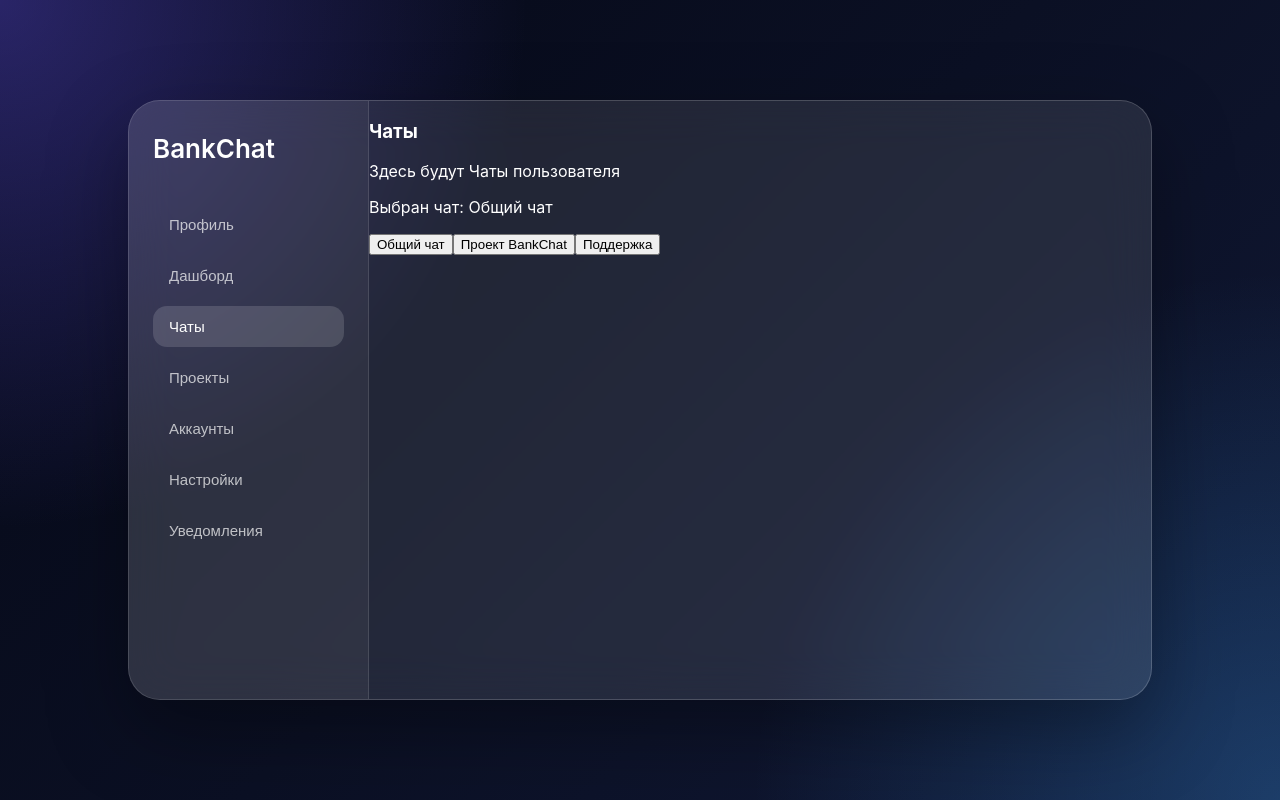
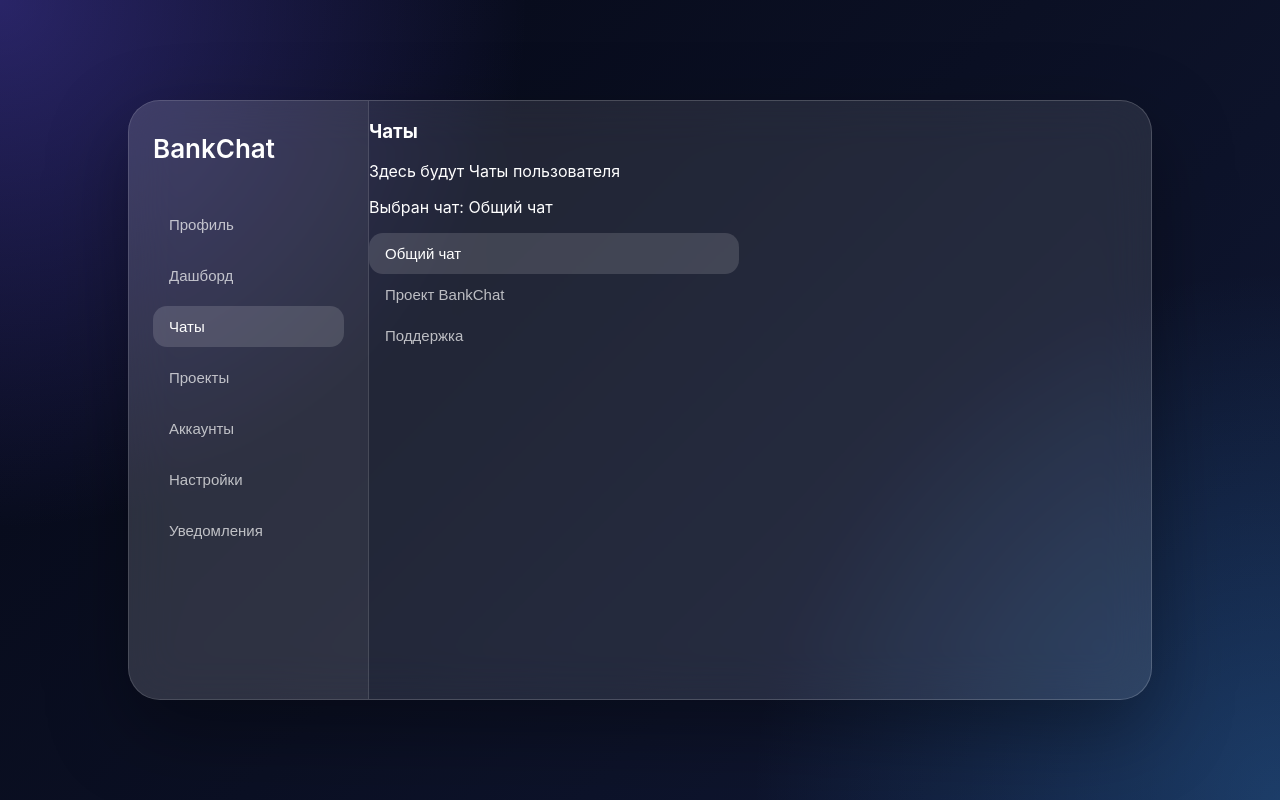
Before and after one commit to Polevov96/BankChat-javaReact, a React (Vite) app in the folder frontend/: page / in a window 1280 px wide. Both pictures are taken after a click on the button "Чаты". Built offline with nearby package versions, Linux system fonts and the light colour scheme.

Commit message:
добавить выделение активного чата

```diff
--- a/frontend/src/App.css
+++ b/frontend/src/App.css
@@ -90,7 +90,29 @@
   background: rgba(255, 255, 255, 0.14);
   color: white;
 }
+.chat-item {
+  width: 100%;
+  padding: 12px 16px;
 
+  border: none;
+  border-radius: 14px;
+
+  background: transparent;
+
+  color: rgba(255, 255, 255, 0.7);
+
+  text-align: left;
+  font-size: 15px;
+
+  cursor: pointer;
+
+  transition: 0.25s ease;
+}
+
+.chat-item.active {
+  background: rgba(255, 255, 255, 0.14);
+  color: white;
+}
 @media (max-width: 768px) {
   .glass-panel {
     flex-direction: column;
--- a/frontend/src/App.tsx
+++ b/frontend/src/App.tsx
@@ -26,7 +26,11 @@ function App() {
           {activeSection === "chats" && (
             <div>
               <p>Выбран чат: {activeChat?.title}</p>
-              <ChatList chats={chats} onSelectChat={setActiveChatId} />
+              <ChatList
+                chats={chats}
+                activeChatId={activeChatId}
+                onSelectChat={setActiveChatId}
+              />
             </div>
           )}
         </section>
--- a/frontend/src/components/ChatList.tsx
+++ b/frontend/src/components/ChatList.tsx
@@ -2,14 +2,21 @@ import type { Chat } from "../types/chat";
 
 type ChatListProps = {
   chats: Chat[];
+  activeChatId: number;
   onSelectChat: (id: number) => void;
 };
 
-function ChatList({ chats, onSelectChat }: ChatListProps) {
+function ChatList({ chats, onSelectChat, activeChatId }: ChatListProps) {
   return (
     <div>
       {chats.map((chat) => (
-        <button key={chat.id} onClick={() => onSelectChat(chat.id)}>
+        <button
+          className={
+            chat.id === activeChatId ? "chat-item active" : "chat-item"
+          }
+          key={chat.id}
+          onClick={() => onSelectChat(chat.id)}
+        >
           {chat.title}
         </button>
       ))}
```
